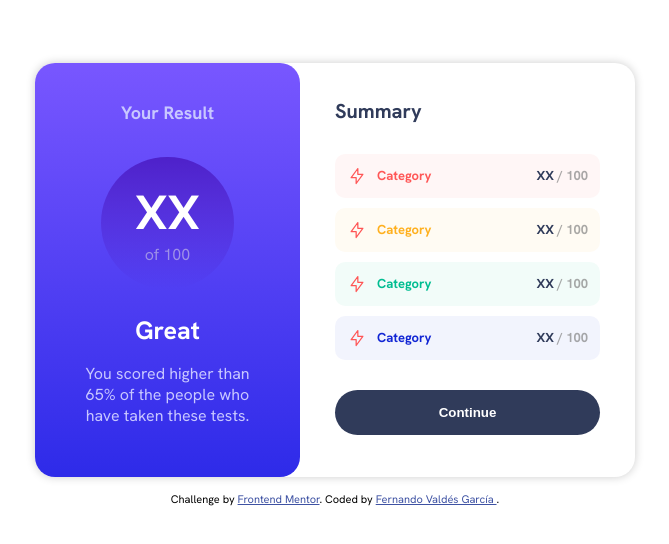
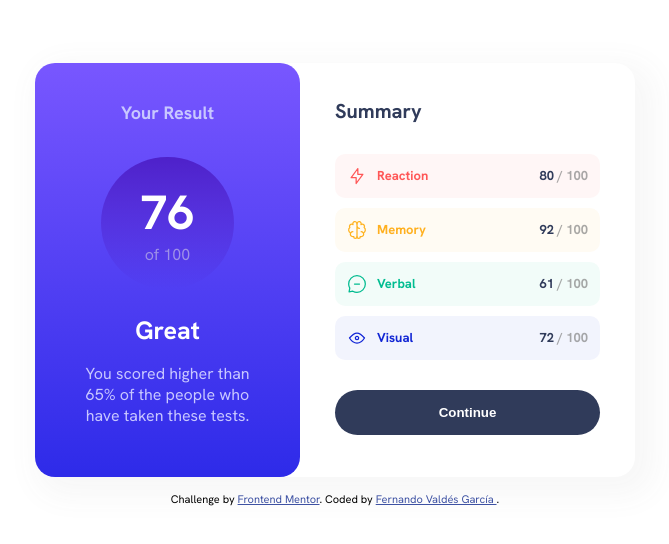
Before and after one commit to fvaldes0109/FM-results-summary-component, a plain HTML site: page index.html in a window 1280 px wide. Shown: the part 116-660 px from the top of the page, without its empty margins (305-974 px from the left). Drawn offline with Linux system fonts and the light colour scheme.

Commit message:
Add data values

```diff
--- a/css/styles.css
+++ b/css/styles.css
@@ -26,7 +26,7 @@ body {
 .card {
     background-color: white;
     border-radius: 20px;
-    box-shadow: 0 0 10px 0 rgba(0, 0, 0, 0.2);
+    box-shadow: 10px 10px 30px 10px rgba(101, 101, 101, 0.05);
     margin: 0 auto;
     max-width: 600px;
     display: flex;
--- a/index.html
+++ b/index.html
@@ -6,6 +6,9 @@
 
   <link rel="icon" type="image/png" sizes="32x32" href="./assets/images/favicon-32x32.png">
   <link rel="stylesheet" href="./css/styles.css">
+
+  <script src="./js/index.js"></script>
+  <script src="./js/data.js"></script>
 
   <title>Frontend Mentor | Results summary component</title>
 
--- /dev/null
+++ b/js/data.js
@@ -0,0 +1,22 @@
+data = [
+    {
+        "category": "Reaction",
+        "score": 80,
+        "icon": "./assets/images/icon-reaction.svg"
+    },
+    {
+        "category": "Memory",
+        "score": 92,
+        "icon": "./assets/images/icon-memory.svg"
+    },
+    {
+        "category": "Verbal",
+        "score": 61,
+        "icon": "./assets/images/icon-verbal.svg"
+    },
+    {
+        "category": "Visual",
+        "score": 72,
+        "icon": "./assets/images/icon-visual.svg"
+    }
+]
--- /dev/null
+++ b/js/index.js
@@ -0,0 +1,20 @@
+
+function init() {
+
+    var totalScoreElement = document.querySelector(".score-area .score");
+    var subjectsNames = document.querySelectorAll(".subject-name span");
+    var subjectsIcons = document.querySelectorAll(".subject-name img");
+    var subjectsScores = document.querySelectorAll(".subject-score b");
+
+    var totalScore = 0;
+    data.forEach((element, index) => {
+        subjectsNames[index].innerHTML = element['category'];
+        subjectsIcons[index].src = element['icon'];
+        subjectsScores[index].innerHTML = element['score'];
+        totalScore += element['score'];
+    });
+
+    totalScoreElement.innerHTML = parseInt(totalScore / subjectsIcons.length);
+}
+
+window.addEventListener('load', init);
```
